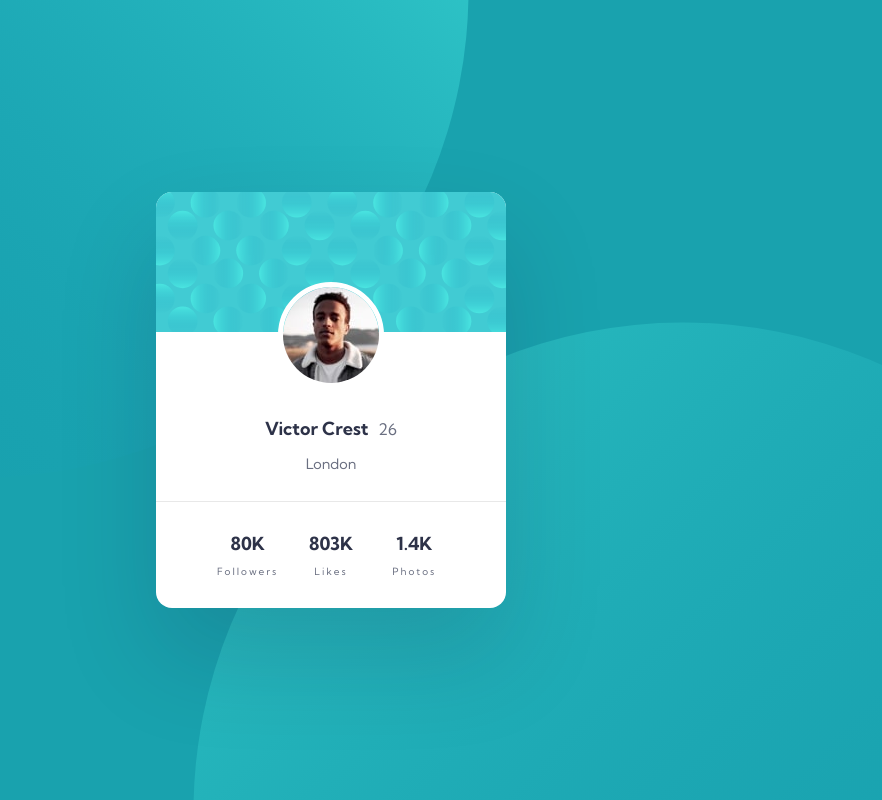
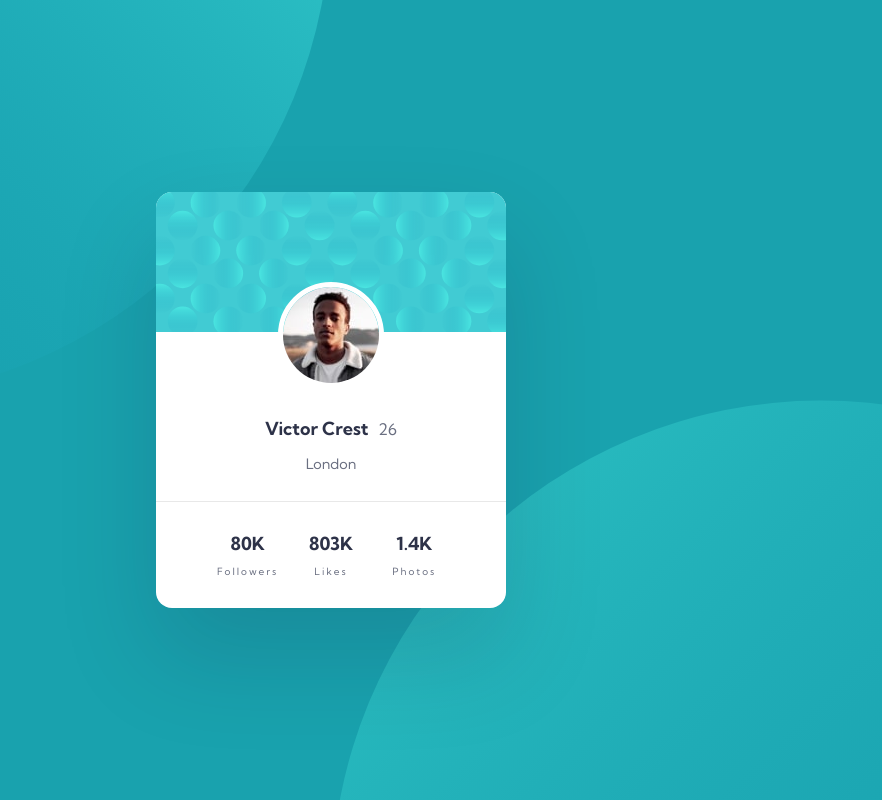
Before and after one commit to xuantam-h/profile-card, a plain HTML site: page index.html in a window 1280 px wide. Shown: the whole page, without its empty margins (309-1191 px from the left). Drawn offline with Linux system fonts and the light colour scheme.

Commit message:
Background changes

```diff
--- a/app/scss/_globals.scss
+++ b/app/scss/_globals.scss
@@ -10,7 +10,7 @@ body{
     color:$dkgrayblue;
     background-image: url(../../images/bg-pattern-top.svg), url(../../images/bg-pattern-bottom.svg);
     background-color: $dkcyan;
-    background-position:top -500px left -200px, bottom -500px right -200px;
+    background-position: right 50vw bottom 50vh, left 50vw top 50vh;
     background-repeat: no-repeat;
     min-height: 100vh;
     display: grid;
```
Also changed, not shown: app/css/style.css.
